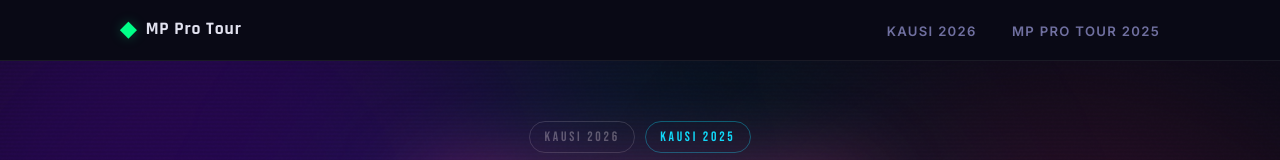
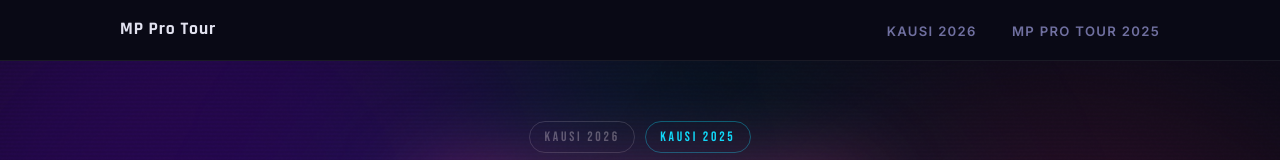
Before and after one commit to Jonezyyy/mpprotour, a plain HTML site: page 2025.html in a window 1280 px wide. Shown: the top 160 px of the page. Drawn offline with nearby package versions, Linux system fonts and the light colour scheme; no server answers.

Commit message:
style: remove diamond from nav brand

```diff
--- a/2025.html
+++ b/2025.html
@@ -23,7 +23,6 @@
   <nav class="nav" id="main-nav">
     <div class="container nav-inner">
       <a class="nav-brand" href="index.html">
-        <span class="nav-disc" aria-hidden="true">◆</span>
         MP Pro Tour
       </a>
 
```
Also changed, not shown: index.html (+0 -1 lines).
